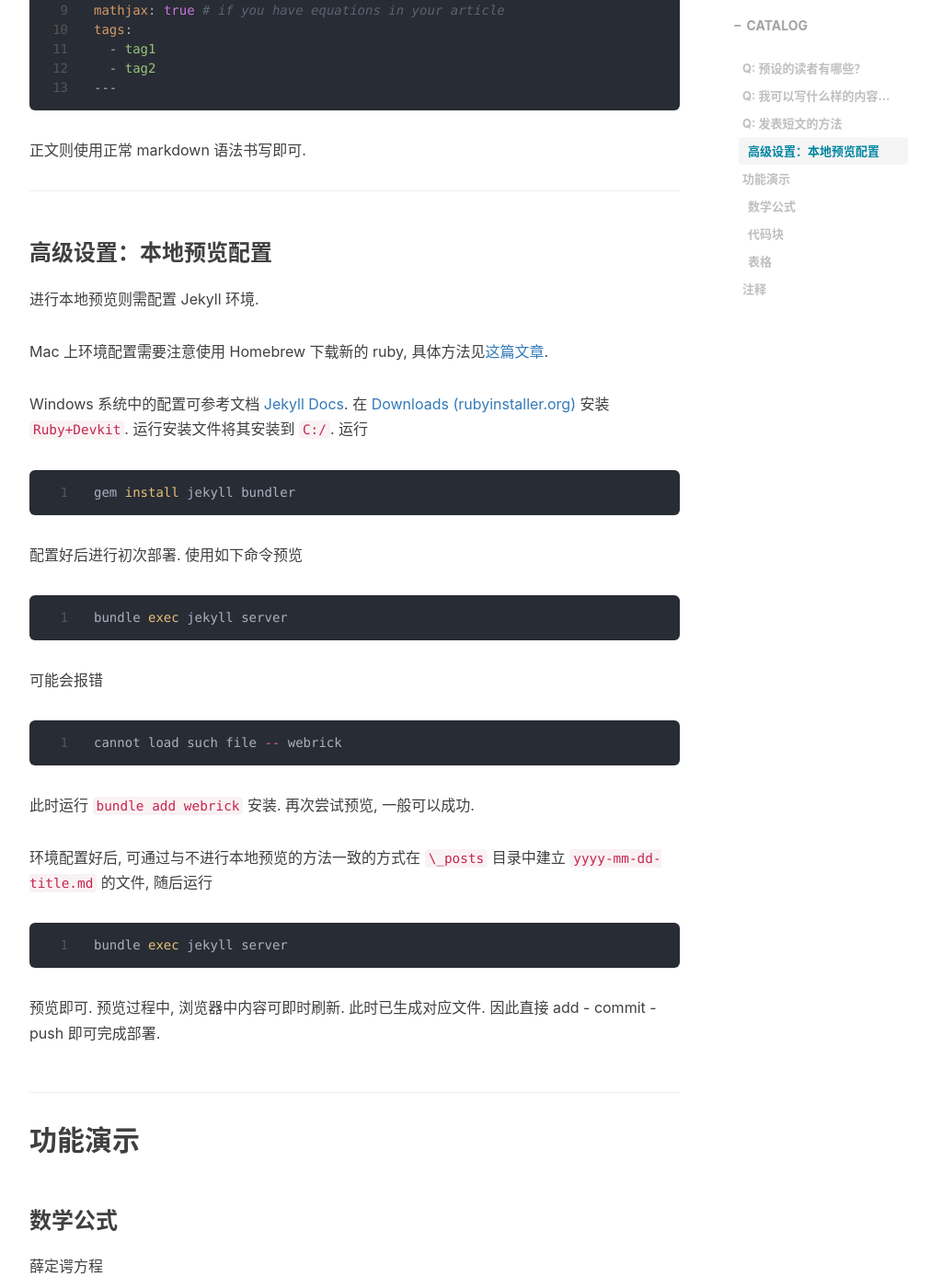
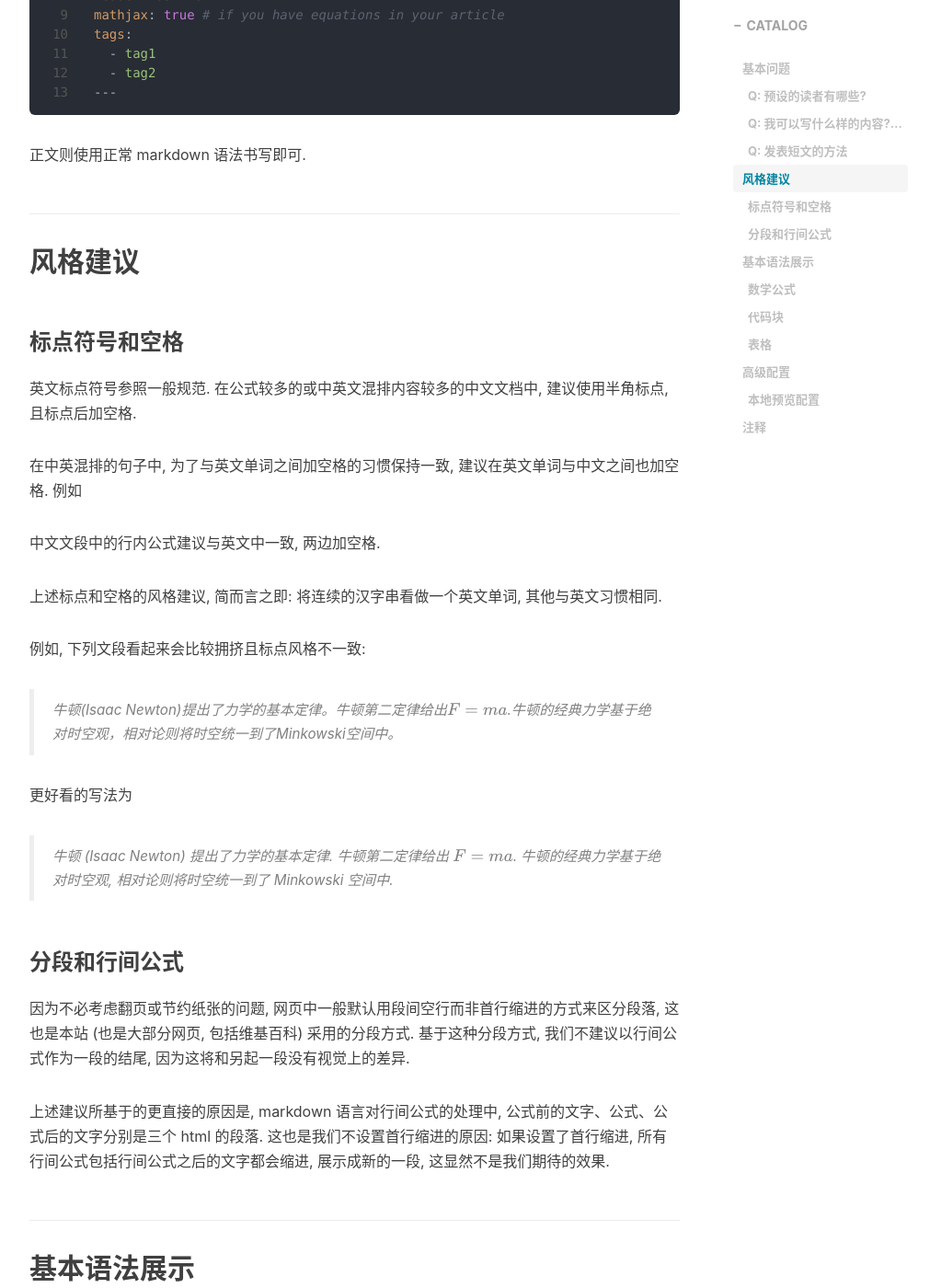
Before and after one commit to QuantumObserverIASTU/QuantumObserverIASTU.github.io, a Jekyll site: the page built from _posts/2022-06-16-test.md, in a window 1280 px wide and 1400 px high, scrolled down 1396 px. Shown: the whole window at 92% size, without its empty margins (233-1244 px from the left). Built offline with Jekyll 4.4.1, drawn with Linux system fonts in a browser that asks for light colours; nearby versions of some CDN libraries; formulas are drawn with MathJax 3; comment, search, counter and statistics services are not loaded; some of the changed text lies outside the part shown.

Commit message:
contributer manual

````diff
--- a/_config.yml
+++ b/_config.yml
@@ -101,9 +101,4 @@ page-mathjax: true
 
 
 # Friends
-friends: [
-    {
-        title: "Yifei",
-        href: "https://florestan-eusebius.github.io"
-    }
-]
+# friends: []
--- a/_includes/friends.html
+++ b/_includes/friends.html
@@ -1,9 +1,8 @@
 {% if site.friends %}
 <hr>
-<h5>MEMBERS</h5>
+<h5>FRIENDS</h5>
 <ul class="list-inline">
   {% for friend in site.friends %}
   <li><a href="{{friend.href}}">{{friend.title}}</a></li>
-  {% endfor %}
-</ul>
+  {% endfor %}</ul>
 {% endif %}
--- a/_posts/2022-06-16-test.md
+++ b/_posts/2022-06-16-test.md
@@ -11,21 +11,23 @@ tags:
 
 ---
 
-## Q: 预设的读者有哪些？
+## 基本问题
 
-A: 对物理感兴趣的本科、研究生和科研工作者。
+### Q: 预设的读者有哪些?
 
-## Q: 我可以写什么样的内容？举个例子？
+A: 对物理感兴趣的本科生、研究生和科研工作者.
 
-A: 只要是认真严肃的内容都可以发表。例如
-  * 对基本概念的理解和探讨，“路径积分如何实现算符的作用顺序？”
-  * 对有趣工作的推荐，“我觉得 ... 这个工作提出概念很有意思”
-  * 对物理有关新闻/人物的讨论，“Witten最近退休了，我曾读到他的一个采访...”
-  * 对自己工作的背景介绍。“我最近写了一个文章，是因为思考...的时候想到了..."
+### Q: 我可以写什么样的内容? 举个例子?
 
-## Q: 发表短文的方法
+A: 只要是认真严肃的内容都可以发表. 例如
+  * 对基本概念的理解和探讨, "路径积分如何实现算符的作用顺序? "
+  * 对有趣工作的推荐, "我觉得...这个工作提出概念很有意思"
+  * 对物理有关新闻/人物的讨论, "Witten 最近退休了, 我曾读到他的一个采访..."
+  * 对自己工作的背景介绍. "我最近写了一个文章, 是因为思考...的时候想到了..."
 
-A: 初次发表需向 quantumobserver.iastu@gmail.com 申请将其GitHub账号加入项目合作者名单。
+### Q: 发表短文的方法
+
+A: 初次发表需向 quantumobserver.iastu@gmail.com 申请将其 GitHub 账号加入项目合作者名单.
 然后在 ``\_posts`` 目录中建立 ``yyyy-mm-dd-title.md`` 的文件, 文件头应为
 
 ```md
@@ -46,44 +48,33 @@ tags:
 
 正文则使用正常 markdown 语法书写即可.
 
+## 风格建议
 
+### 标点符号和空格
 
- ---
-### 高级设置：本地预览配置
+英文标点符号参照一般规范. 在公式较多的或中英文混排内容较多的中文文档中, 建议使用半角标点, 且标点后加空格.
 
-进行本地预览则需配置 Jekyll 环境.
+在中英混排的句子中, 为了与英文单词之间加空格的习惯保持一致, 建议在英文单词与中文之间也加空格. 例如
 
-Mac 上环境配置需要注意使用 Homebrew 下载新的 ruby, 具体方法见[这篇文章](https://zhuanlan.zhihu.com/p/350462079).
+中文文段中的行内公式建议与英文中一致, 两边加空格.
 
-Windows 系统中的配置可参考文档 [Jekyll Docs](https://jekyllrb.com/docs/installation/). 在 [Downloads (rubyinstaller.org)](https://rubyinstaller.org/downloads/) 安装 `Ruby+Devkit`. 运行安装文件将其安装到 `C:/`. 运行
+上述标点和空格的风格建议, 简而言之即: 将连续的汉字串看做一个英文单词, 其他与英文习惯相同.
 
-``` bash
-gem install jekyll bundler
-```
+例如, 下列文段看起来会比较拥挤且标点风格不一致:
 
-配置好后进行初次部署. 使用如下命令预览
+> 牛顿(Isaac Newton)提出了力学的基本定律。牛顿第二定律给出$F=ma$.牛顿的经典力学基于绝对时空观，相对论则将时空统一到了Minkowski空间中。
 
-```bash
-bundle exec jekyll server
-```
+更好看的写法为
 
-可能会报错
+> 牛顿 (Isaac Newton) 提出了力学的基本定律. 牛顿第二定律给出 $F=ma$. 牛顿的经典力学基于绝对时空观, 相对论则将时空统一到了 Minkowski 空间中.
 
-```bash
-cannot load such file -- webrick
-```
+### 分段和行间公式
 
-此时运行 `bundle add webrick` 安装. 再次尝试预览, 一般可以成功.
+因为不必考虑翻页或节约纸张的问题, 网页中一般默认用段间空行而非首行缩进的方式来区分段落, 这也是本站 (也是大部分网页, 包括维基百科) 采用的分段方式. 基于这种分段方式, 我们不建议以行间公式作为一段的结尾, 因为这将和另起一段没有视觉上的差异.
 
-环境配置好后, 可通过与不进行本地预览的方法一致的方式在 ``\_posts`` 目录中建立 ``yyyy-mm-dd-title.md`` 的文件, 随后运行
+上述建议所基于的更直接的原因是, markdown 语言对行间公式的处理中, 公式前的文字、公式、公式后的文字分别是三个 html 的段落. 这也是我们不设置首行缩进的原因: 如果设置了首行缩进, 所有行间公式包括行间公式之后的文字都会缩进, 展示成新的一段, 这显然不是我们期待的效果.
 
-```bash
-bundle exec jekyll server
-```
-
-预览即可. 预览过程中, 浏览器中内容可即时刷新. 此时已生成对应文件. 因此直接 add - commit - push 即可完成部署.
-
-## 功能演示
+## 基本语法展示
 
 ### 数学公式
 
@@ -120,10 +111,6 @@ $$ \begin{equation}
 display equation
 \end{equation} $$
 ```
-
-数学公式排版有如下建议:
-- 为了避免排版的拥挤, 行内公式最好和两边文字空开一格, 在中文环境中尤其要注意. 不空格例如: 方程$x^2=1$有两个解; 空格例如: 方程 $x^2=1$ 有两个解.
-- 最好不要以行间公式作为一段的结尾. 因为不必考虑翻页或节约纸张的问题, 网页中一般默认用段间空行而非首行缩进的方式来区分段落, 因此公式后起新的一段将和不起新的一段混淆. 另一个原因是该网页 (也是大部分网页, 包括维基百科) 对行间公式的实现实际上对应了 html 中的段落, 即公式前的文字、公式、公式后的文字分别是三个 html 的段落, 这也是公式后不分段与分段无法区分的直接原因, 因此我们约定公式后不分段.
 
 ### 代码块
 
@@ -165,6 +152,44 @@ int main(){
 2|评论
 3|学习建议
 
+## 高级配置
+
+### 本地预览配置
+
+进行本地预览则需配置 Jekyll 环境.
+
+Mac 上环境配置需要注意使用 Homebrew 下载新的 ruby, 具体方法见[这篇文章](https://zhuanlan.zhihu.com/p/350462079).
+
+Windows 系统中的配置可参考文档 [Jekyll Docs](https://jekyllrb.com/docs/installation/). 在 [Downloads (rubyinstaller.org)](https://rubyinstaller.org/downloads/) 安装 `Ruby+Devkit`. 运行安装文件将其安装到 `C:/`. 运行
+
+``` bash
+gem install jekyll bundler
+```
+
+配置好后进入本地 GitHub 仓库进行初次部署. 使用如下命令预览
+
+```bash
+bundle exec jekyll server
+```
+
+可能会报错
+
+```bash
+cannot load such file -- webrick
+```
+
+此时运行 `bundle add webrick` 安装. 再次尝试预览, 一般可以成功.
+
+环境配置好后, 可通过与不进行本地预览的方法一致的方式在 ``\_posts`` 目录中建立 ``yyyy-mm-dd-title.md`` 的文件, 随后运行
+
+```bash
+bundle exec jekyll server
+```
+
+预览即可. 预览过程中, 浏览器中内容可即时刷新. 此时已生成对应文件. 因此直接 add - commit - push 即可完成部署.
+
+
+
 ## 注释
 
 [^1]: 首先, 不要尝试运行这段代码; 其次, 我们在这里展示了脚注的功能.
````
Also changed, not shown: 8 other files.
